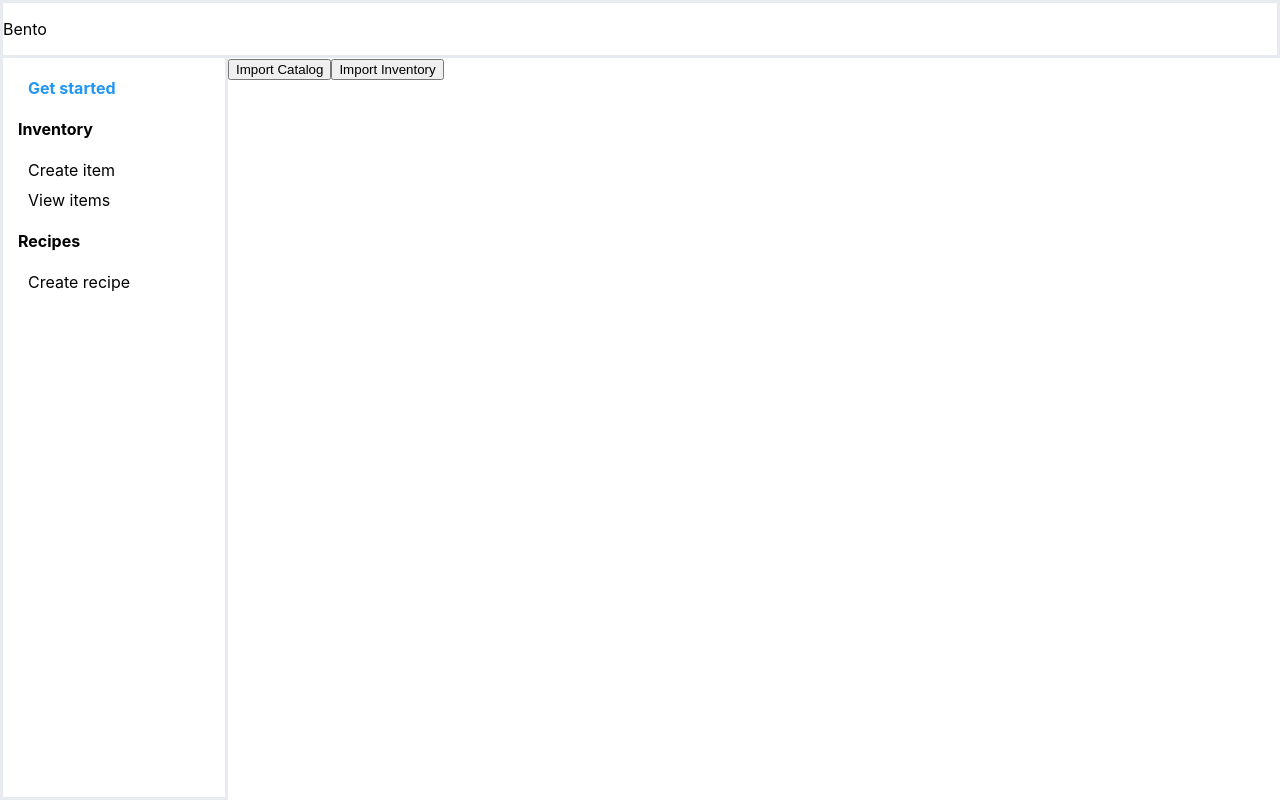
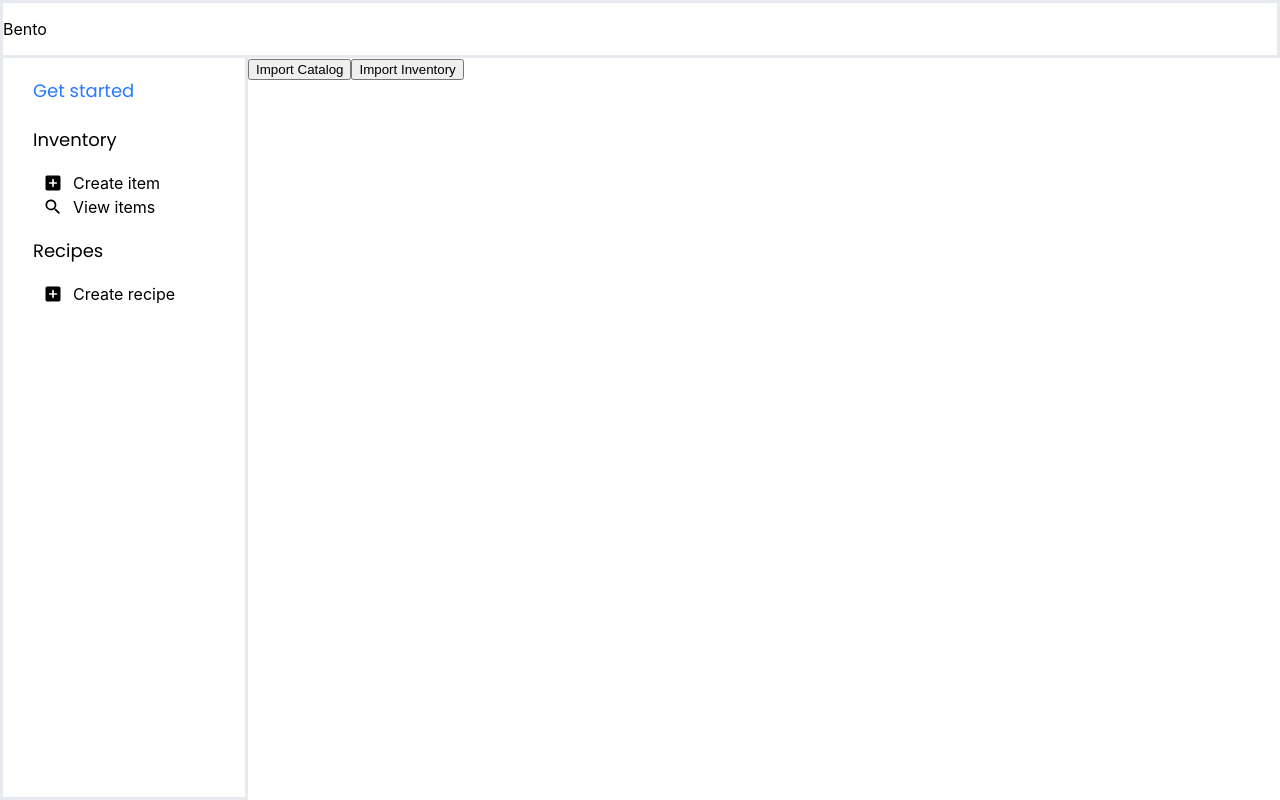
Before and after one commit to onmyraedar/square-unboxed-2022, a React (Create React App) app in the folder client/: page / in a window 1280 px wide. Built offline with nearby package versions, Linux system fonts and the light colour scheme.

Commit message:
Make styling changes to the navbar
- Add material icons to the links for aesthetic purposes.
- Vertically align icons with text.
- Change font family of both main and nested navigation links.

```diff
--- a/client/package.json
+++ b/client/package.json
@@ -5,6 +5,7 @@
   "dependencies": {
     "@emotion/react": "^11.10.0",
     "@emotion/styled": "^11.10.0",
+    "@mui/icons-material": "^5.8.4",
     "@mui/material": "^5.10.0",
     "@testing-library/jest-dom": "^5.16.4",
     "@testing-library/react": "^13.3.0",
--- a/client/src/components/Navbar.css
+++ b/client/src/components/Navbar.css
@@ -6,27 +6,42 @@
   border-style: solid;
   border-color: #E7EBF0;
   border-top-width: 0;
-  padding: 15px;
+  padding: 15px 20px 0px 30px;
 }
 
 .navbar-section-header {
-  font-weight: bold;
+  font-family: "Poppins", sans-serif;
+  font-size: 18px;
 }
 
-.link-container {
+.header-navlink-container {
   border-radius: 8px;
-  padding-top: 5px;
-  padding-bottom: 5px;
+  padding-top: 4px;
+  padding-bottom: 4px;
+  padding-right: 50px;
+  font-family: "Poppins", sans-serif;
+}
+
+.header-navlink-container a {
+  font-size: 18px;
+}
+
+.navlink-container {
+  border-radius: 8px;
+  padding-top: 2px;
+  padding-bottom: 2px;
   padding-left: 10px;
   padding-right: 50px;
 }
 
-.link-container:hover {
-  background-color: #e3f2fd;
+.header-navlink-container:hover,
+.navlink-container:hover {
+  background-color: #f5f5f5;
 }
 
 a {
   color: black;
+  font-size: 16px;
   text-decoration: none;
 }
 
@@ -34,7 +49,16 @@ a:hover {
   cursor: pointer;
 }
 
+.link,
 .active {
-  color: #2196f3;
-  font-weight: 700;
+  display: flex;
+  align-items: center;
 }
+
+.active {
+  color: #2979ff;
+}
+
+.navbar-icon {
+  margin-right: 10px;
+}
--- a/client/src/components/Navbar.js
+++ b/client/src/components/Navbar.js
@@ -1,22 +1,14 @@
-import React, { useState } from "react";
-import { Link, NavLink } from "react-router-dom";
+import React from "react";
+import { NavLink } from "react-router-dom";
+import AddBoxRoundedIcon from '@mui/icons-material/AddBoxRounded';
+import Divider from '@mui/material/Divider';
+import SearchRoundedIcon from '@mui/icons-material/SearchRounded';
 import "./Navbar.css";
 
 function Navbar() {
-  const [activeLinkID, setActiveLinkID] = useState("home-link");
-
-  function isActive(ID) {
-    console.log(ID);
-    return ID === activeLinkID;
-  }
-
-  function updateActiveLink(event) {
-    setActiveLinkID(event.target.id);
-  }
-
   return(
     <div className="navbar">
-      <div className="link-container">
+      <div className="header-navlink-container">
         <NavLink
           className={(navData) => (navData.isActive ? "active" : "link")}
           to="/"
@@ -25,28 +17,31 @@ function Navbar() {
         </NavLink>
       </div>
       <p className="navbar-section-header">Inventory</p>
-      <div className="link-container">
+      <div className="navlink-container">
         <NavLink
           className={(navData) => (navData.isActive ? "active" : "link")}
           to="/inventory/create"
         >
+          <AddBoxRoundedIcon className="navbar-icon" fontSize="small"/>
           Create item
         </NavLink>
       </div>
-      <div className="link-container">
+      <div className="navlink-container">
         <NavLink
           className={(navData) => (navData.isActive ? "active" : "link")}
           to="/inventory/list"
         >
+          <SearchRoundedIcon className="navbar-icon" fontSize="small"/>
           View items
         </NavLink>
       </div>
       <p className="navbar-section-header">Recipes</p>
-      <div className="link-container">
+      <div className="navlink-container">
         <NavLink
             className={(navData) => (navData.isActive ? "active" : "link")}
             to="/recipe/create"
           >
+            <AddBoxRoundedIcon className="navbar-icon" fontSize="small"/>
             Create recipe
           </NavLink>
         </div>
--- a/client/src/index.css
+++ b/client/src/index.css
@@ -1,6 +1,8 @@
+@import url('https://fonts.googleapis.com/css2?family=Lato:ital,wght@0,300;0,400;1,700&family=Poppins:wght@200;300;400;700&family=Roboto:wght@300;400;500;700&display=swap');
+
 body {
   margin: 0;
-  font-family: -apple-system, BlinkMacSystemFont, 'Segoe UI', 'Roboto', 'Oxygen',
+  font-family: -apple-system, BlinkMacSystemFont, 'Lato', 'Segoe UI', 'Roboto', 'Oxygen',
     'Ubuntu', 'Cantarell', 'Fira Sans', 'Droid Sans', 'Helvetica Neue',
     sans-serif;
   -webkit-font-smoothing: antialiased;
```
Also changed, not shown: 1 other file (tests, documents, lock files or other folders).
